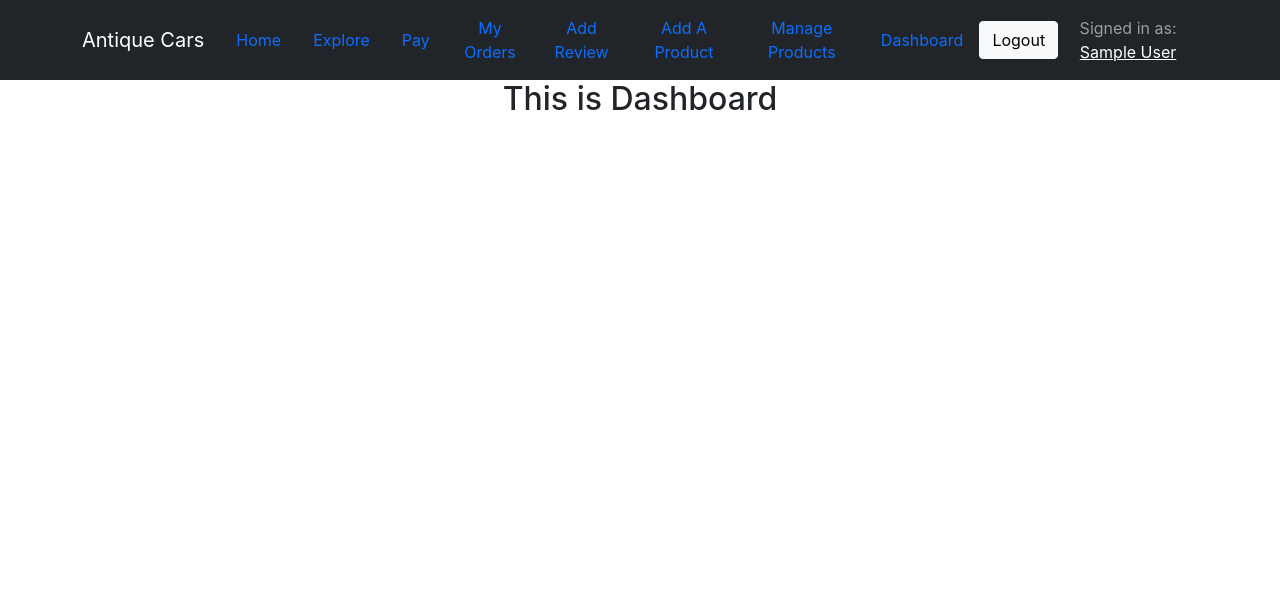
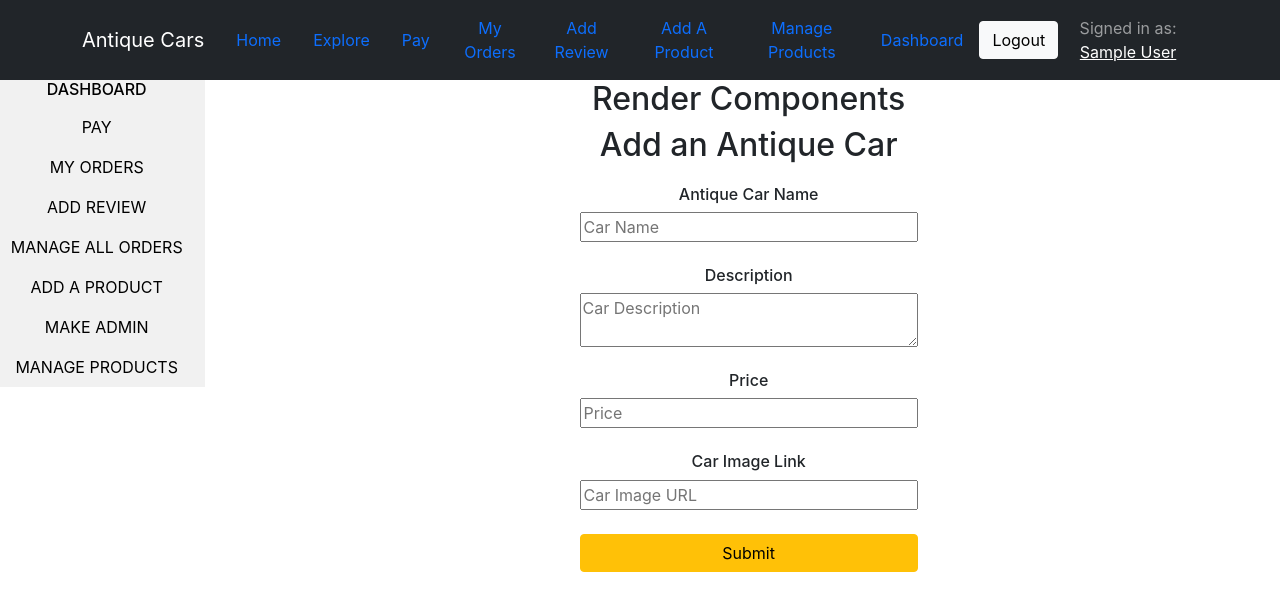
Before and after one commit to rezbd/antique-cars-client-side, a React (Create React App) app: page /dashboard in a window 1280 px wide. Shown: the top 610 px of the page. Built offline with nearby package versions, Linux system fonts and the light colour scheme; no server answers; sample sign-in values are in the browser's storage.

Commit message:
dashboard created following nov3

```diff
--- a/src/Pages/Dashboard/Dashboard/Dashboard.css
+++ b/src/Pages/Dashboard/Dashboard/Dashboard.css
@@ -0,0 +1,22 @@
+.dashboard-menu {
+    list-style: none;
+    cursor: pointer;
+    padding: 8px 0;
+  }
+
+  .dashboard-menu:hover {
+    /* color: blue; */
+        background-color: #555;
+        color: white;
+        /* display:block */
+  }
+
+
+
+  .dashboard-container {
+      background: #f1f1f1;
+      color: #000;
+      height: 100%;
+      margin: 0;
+      padding: 0;
+  }
--- a/src/Pages/Dashboard/Dashboard/Dashboard.js
+++ b/src/Pages/Dashboard/Dashboard/Dashboard.js
@@ -1,10 +1,74 @@
-import React from 'react';
+import React, { useState } from 'react';
+import AddReview from '../../AddReview/AddReview';
+import AddService from '../../AddService/AddService';
+import ManageProducts from '../../ManageProducts/ManageProducts';
+import MyOrders from '../../MyOrders/MyOrders';
+import Pay from '../../Pay/Pay';
 import './Dashboard.css';
 
 const Dashboard = () => {
+    const [control, setControl] = useState("addProduct");
+    // console.log(control);
+
     return (
-        <div>
-            <h2>This is Dashboard</h2>
+        <div className="dashboard-component">
+            <div className="row">
+                <div className="dashboard-container col-md-2">
+                    <h6>DASHBOARD</h6>
+                    <li
+                        onClick={() => setControl("pay")}
+                        className="dashboard-menu"
+                    >
+                        PAY
+                    </li>
+                    <li
+                        onClick={() => setControl("myOrders")}
+                        className="dashboard-menu"
+                    >
+                        MY ORDERS
+                    </li>
+                    <li
+                        onClick={() => setControl("addReview")}
+                        className="dashboard-menu"
+                    >
+                        ADD REVIEW
+                    </li>
+                    <li
+                        onClick={() => setControl("status")}
+                        className="dashboard-menu"
+                    >
+                        MANAGE ALL ORDERS
+                    </li>
+                    <li
+                        onClick={() => setControl("addProduct")}
+                        className="dashboard-menu"
+                    >
+                        ADD A PRODUCT
+                    </li>
+                    <li
+                        onClick={() => setControl("")}
+                        className="dashboard-menu"
+                    >
+                        MAKE ADMIN
+                    </li>
+                    <li
+                        onClick={() => setControl("manageProducts")}
+                        className="dashboard-menu"
+                    >
+                        MANAGE PRODUCTS
+                    </li>
+                </div>
+                <div className="render-container col-md-10">
+                    <h2>Render Components</h2>
+
+                    {control === "addProduct" && <AddService></AddService>}
+                    {control === "pay" && <Pay></Pay>}
+                    {control === "myOrders" && <MyOrders></MyOrders>}
+                    {control === "addReview" && <AddReview></AddReview>}
+                    {control === "manageProducts" && <ManageProducts></ManageProducts>}
+
+                </div>
+            </div>
         </div>
     );
 };
--- a/src/Pages/ManageProducts/ManageProducts.css
+++ b/src/Pages/ManageProducts/ManageProducts.css
@@ -3,3 +3,17 @@
     grid-template-columns: 1fr 1fr 1fr;
     gap: 20px;
 }
+
+@media screen and (max-width: 688px){
+    .manage-products-container{
+        display: grid;
+        grid-template-columns: 1fr;
+    }
+}
+
+@media screen and (min-width: 689px) and (max-width: 991px){
+    .manage-products-container{
+        display: grid;
+        grid-template-columns: 1fr 1fr;
+    }
+}
```
